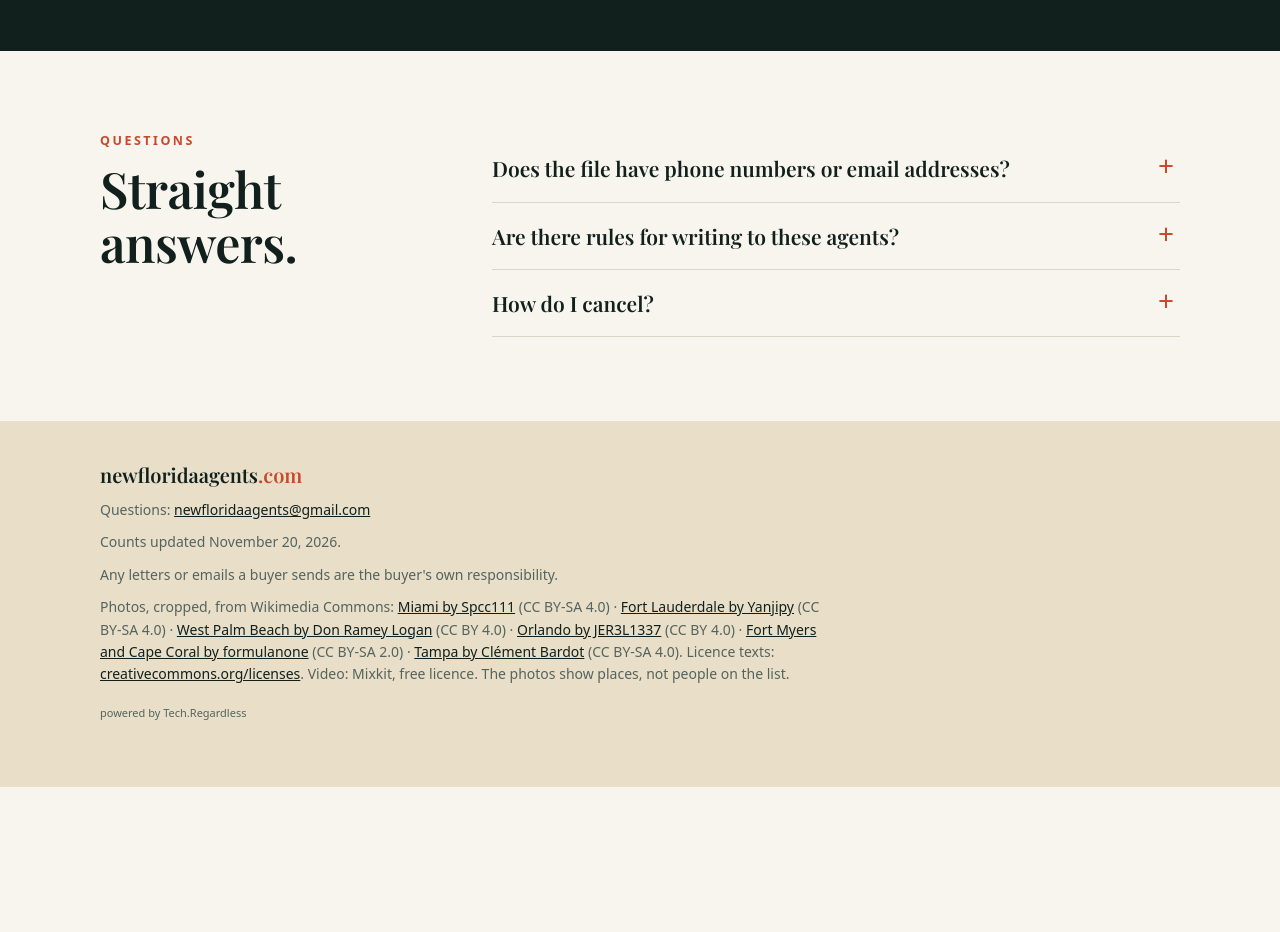
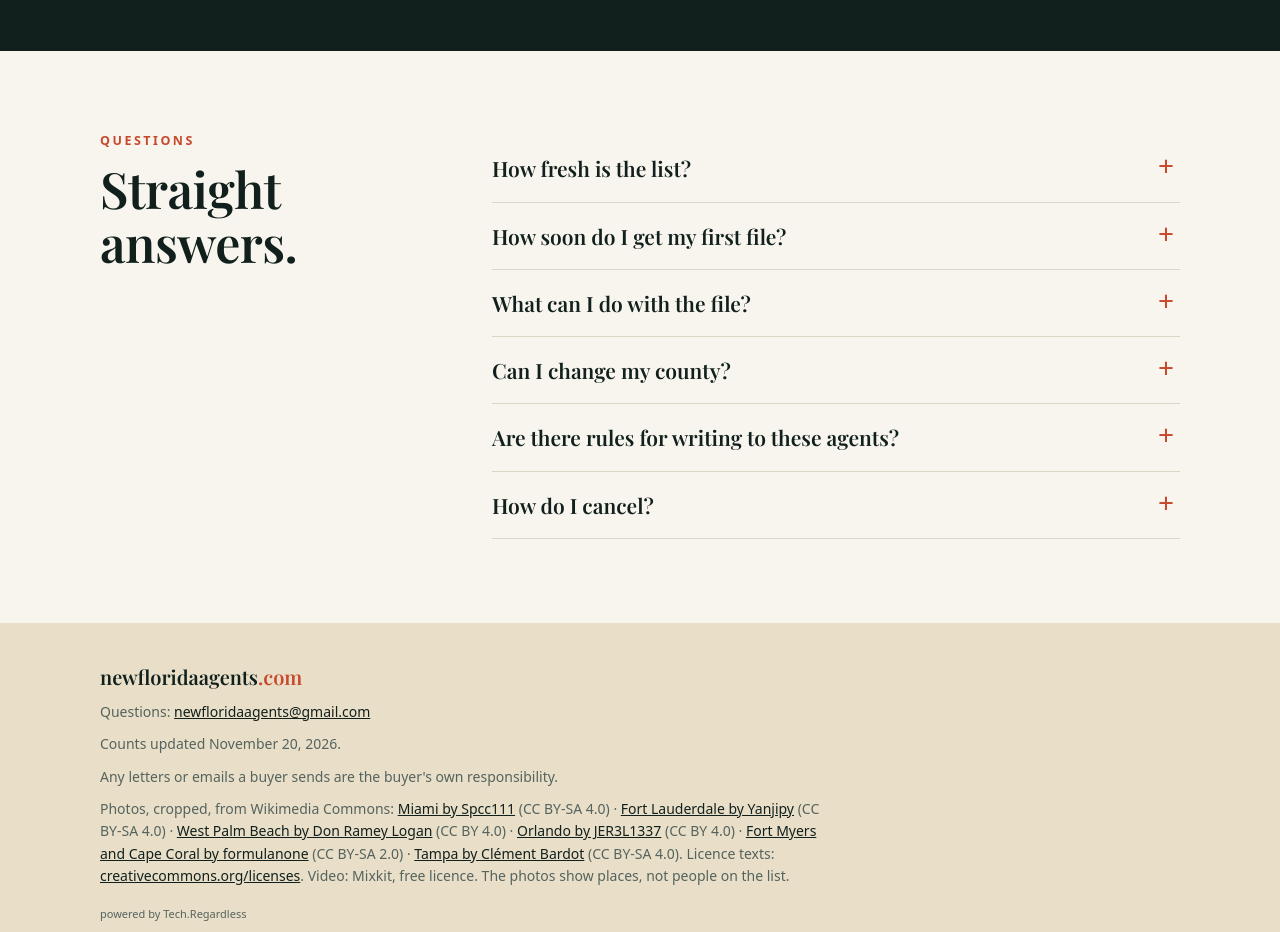
Before and after one commit to regardlessgoat-ai/new-florida-agents, a plain HTML site: page index.html in a window 1280 px wide. Shown: the part 4440-5372 px from the top of the page. Before the commit the page ends 5227 px from the top, so only its background shows below. Drawn offline with Linux system fonts and the light colour scheme.

Commit message:
Counts update 2026-11-20

```diff
--- a/index.html
+++ b/index.html
@@ -281,7 +281,10 @@ footer a{color:var(--ink)}
 <section class="faq" id="questions"><div class="wrap grid">
 <div><p class="eyebrow">Questions</p><h2>Straight answers.</h2></div>
 <div>
-<details><summary>Does the file have phone numbers or email addresses?</summary><p>No. The file is made for post: letters, cards and welcome packs.</p></details>
+<details><summary>How fresh is the list?</summary><p>Every agent in the file got a licence in the last 14 days and has no broker on record. A new file is made each week.</p></details>
+<details><summary>How soon do I get my first file?</summary><p>Within three working days of your order, by email. After that, one file each week.</p></details>
+<details><summary>What can I do with the file?</summary><p>It is a CSV file. Open it in Excel, or load it into any label or mail-merge tool, and send your letters, cards or welcome packs the same day.</p></details>
+<details><summary>Can I change my county?</summary><p>Yes. Write to newfloridaagents@gmail.com and your next file is for the new county.</p></details>
 <details><summary>Are there rules for writing to these agents?</summary><p>Yes. A licensee who advertises must follow the state advertising rule, 61J2-10.025: show your firm's licensed name and say nothing false. Any letters or emails you send are your own responsibility.</p></details>
 <details><summary>How do I cancel?</summary><p>Write to newfloridaagents@gmail.com. The plan stops and no further month is charged.</p></details>
 </div>
```
